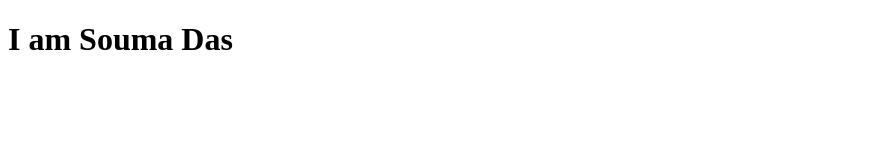
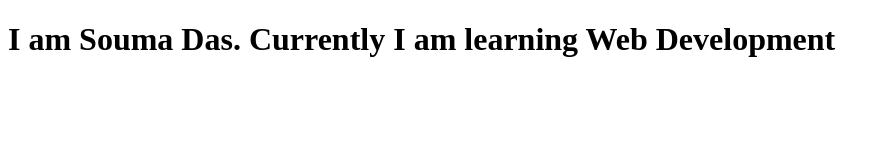
Before and after one commit to SoumaDas/Web-Development, a plain HTML site: page site/index.html in a window 1280 px wide. Shown: the whole page, without its empty margins (0-889 px from the left). Drawn offline with Linux system fonts and the light colour scheme.

Commit message:
Small change in my page content.

```diff
--- a/site/index.html
+++ b/site/index.html
@@ -6,6 +6,6 @@
 	<title>Hello World!!1</title>
 </head>
 <body>
- <h1> I am Souma Das</h1>
+ <h1> I am Souma Das. Currently I am learning Web Development</h1>
 </body>
 </html>
```
